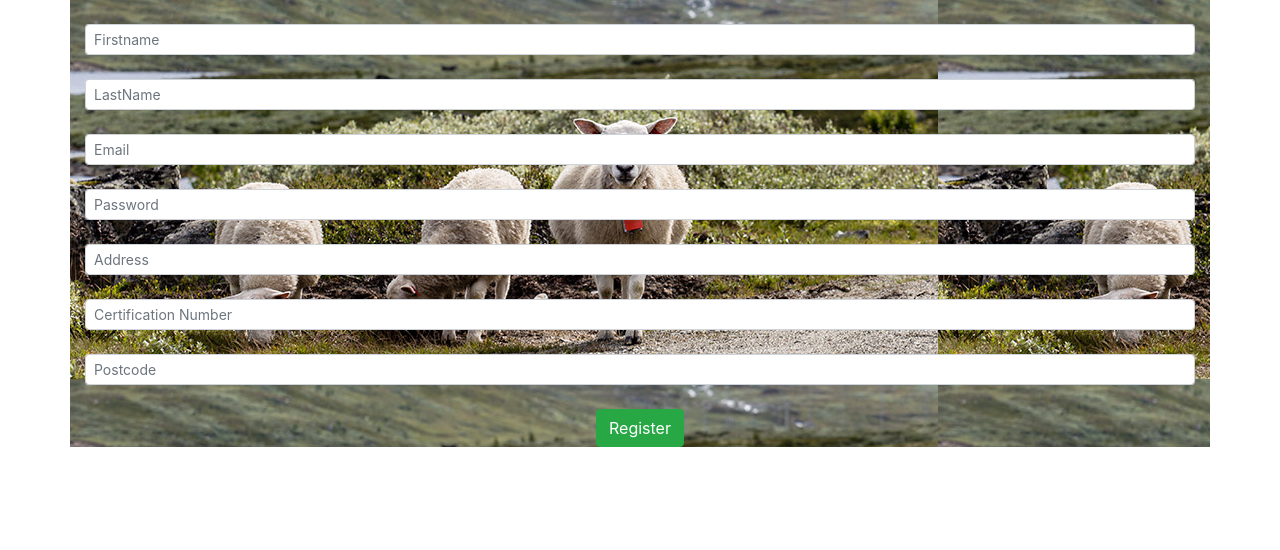
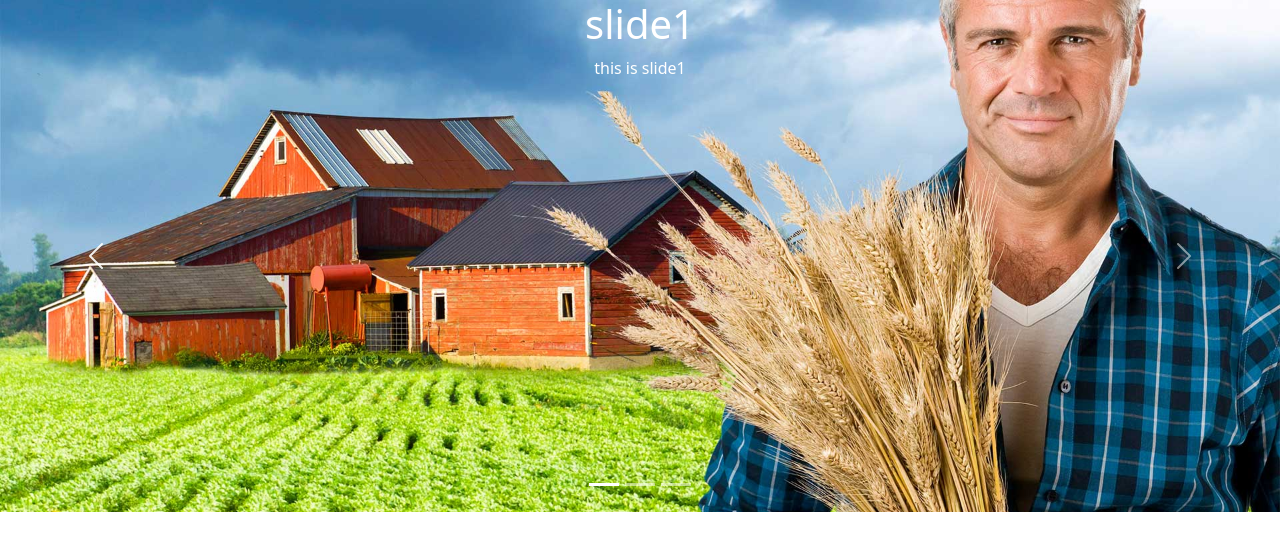
Before and after one commit to Hasireddy/organic-farming-frontend, a React (Create React App) app: page / in a window 1280 px wide. Shown: the top 550 px of the page. Built offline with nearby package versions, Linux system fonts and the light colour scheme.

Commit message:
Header completed

```diff
--- a/public/index.html
+++ b/public/index.html
@@ -2,25 +2,21 @@
 <html lang="en">
 
 <head>
-    <meta charset="utf-8" />
-    <link rel="stylesheet" href="https://cdn.jsdelivr.net/npm/bootstrap@4.4.1/dist/css/bootstrap.min.css" integrity="sha384-Vkoo8x4CGsO3+Hhxv8T/Q5PaXtkKtu6ug5TOeNV6gBiFeWPGFN9MuhOf23Q9Ifjh" crossorigin="anonymous">
-    <link rel="icon" href="%PUBLIC_URL%/favicon.ico" />
-    <meta name="viewport" content="width=device-width, initial-scale=1" />
-    <meta name="theme-color" content="#000000" />
-    <meta name="description" content="Web site created using create-react-app" />
-    <link rel="apple-touch-icon" href="%PUBLIC_URL%/logo192.png" />
+    <meta charset="utf-8">
+    <meta name="viewport" content="width=device-width, initial-scale=1">
+    <!-- Bootstrap CSS -->
+    <link href="https://cdn.jsdelivr.net/npm/bootstrap@5.0.2/dist/css/bootstrap.min.css" rel="stylesheet" integrity="sha384-EVSTQN3/azprG1Anm3QDgpJLIm9Nao0Yz1ztcQTwFspd3yD65VohhpuuCOmLASjC" crossorigin="anonymous">
 
-    <link rel="manifest" href="%PUBLIC_URL%/manifest.json" />
-
-    <title>Organic Farming Website</title>
+    <title>Organic Farming</title>
 </head>
 
 <body>
-    <!-- Isaiah section Navbar-->
-    <!-- Uma section Header & Map-->
-    <!-- Ercan section Footer-->
-
     <div id="root"></div>
+    <!-- <script src="https://cdn.jsdelivr.net/npm/jquery/dist/jquery.min.js"></script>
+    <script src="https://cdn.jsdelivr.net/npm/bootstrap@5.1.3/dist/js/bootstrap.bundle.min.js" integrity="sha384-ka7Sk0Gln4gmtz2MlQnikT1wXgYsOg+OMhuP+IlRH9sENBO0LRn5q+8nbTov4+1p" crossorigin="anonymous"></script>
+    <script src="https://unpkg.com/bootstrap-table@1.20.2/dist/bootstrap-table.min.js"></script> -->
+    <link href="https://cdn.jsdelivr.net/npm/bootstrap@5.1.3/dist/css/bootstrap.min.css" rel="stylesheet">
+    <script src="https://cdn.jsdelivr.net/npm/bootstrap@5.1.3/dist/js/bootstrap.bundle.min.js"></script>
 
 </body>
 
--- a/src/App.css
+++ b/src/App.css
@@ -7,10 +7,36 @@
     padding: 0;
 }
 
+
+/*UMA*/
+
+
+/* Carousel styling */
+
 .carousel-item {
-    height: 100vh;
-    min-height: 300px;
-    background: no-repeat scroll center scroll;
-    -webkit-background-size: cover;
+    height: 32rem;
+    background: #777;
+    color: white;
+    position: relative;
+    background-position: center;
     background-size: cover;
 }
+
+.container {
+    position: absolute;
+    bottom: 0;
+    left: 0;
+    right: 0;
+    padding-bottom: 50px;
+}
+
+.overlay-image {
+    position: absolute;
+    bottom: 0;
+    left: 0;
+    right: 0;
+    top: 0;
+    background-position: center;
+    background-size: cover;
+    opacity: 0.5;
+}
--- a/src/App.js
+++ b/src/App.js
@@ -1,14 +1,15 @@
 import React from 'react';
 import Register from './components/Register.js';
 import MyMap from './components/Maps.js';
-
+import Header from './components/Header.js';
 
 
 function App() {
   return (
     <div className="App">
       {/* <MyMap /> */}
-      <Register />
+      {/* <Register /> */}
+      <Header />
     </div>
   );
 }
--- a/src/components/Header.js
+++ b/src/components/Header.js
@@ -0,0 +1,49 @@
+
+import React from 'react';
+import '../App.css';
+import image1 from "../assets/img_slider-01.jpg";
+import image2 from "../assets/img_slider-02.jpg";
+import image3 from "../assets/img_slider-03.jpg";
+
+const Header = () => {
+    return (
+
+        <>
+            <div id="demo" className="carousel slide" data-bs-ride="carousel">
+
+
+                <div className="carousel-indicators">
+                    <button type="button" data-bs-target="#demo" data-bs-slide-to="0" className="active"></button>
+                    <button type="button" data-bs-target="#demo" data-bs-slide-to="1"></button>
+                    <button type="button" data-bs-target="#demo" data-bs-slide-to="2"></button>
+                </div>
+
+                <div className="carousel-inner">
+                    <div className="carousel-item active" style={{ backgroundImage: `url(${image1}` }}>
+
+                        <h1>slide1</h1>
+                        <p>this is slide1</p>
+
+                    </div>
+                    <div className="carousel-item" style={{ backgroundImage: `url(${image2}` }}>
+                    </div>
+                    <div className="carousel-item" style={{ backgroundImage: `url(${image3}` }}>
+                    </div>
+
+                </div>
+
+                <button className="carousel-control-prev" type="button" data-bs-target="#demo" data-bs-slide="prev">
+                    <span className="carousel-control-prev-icon"></span>
+                </button>
+                <button className="carousel-control-next" type="button" data-bs-target="#demo" data-bs-slide="next">
+                    <span className="carousel-control-next-icon"></span>
+                </button>
+            </div>
+
+
+        </>
+
+    );
+}
+
+export default Header;
```
